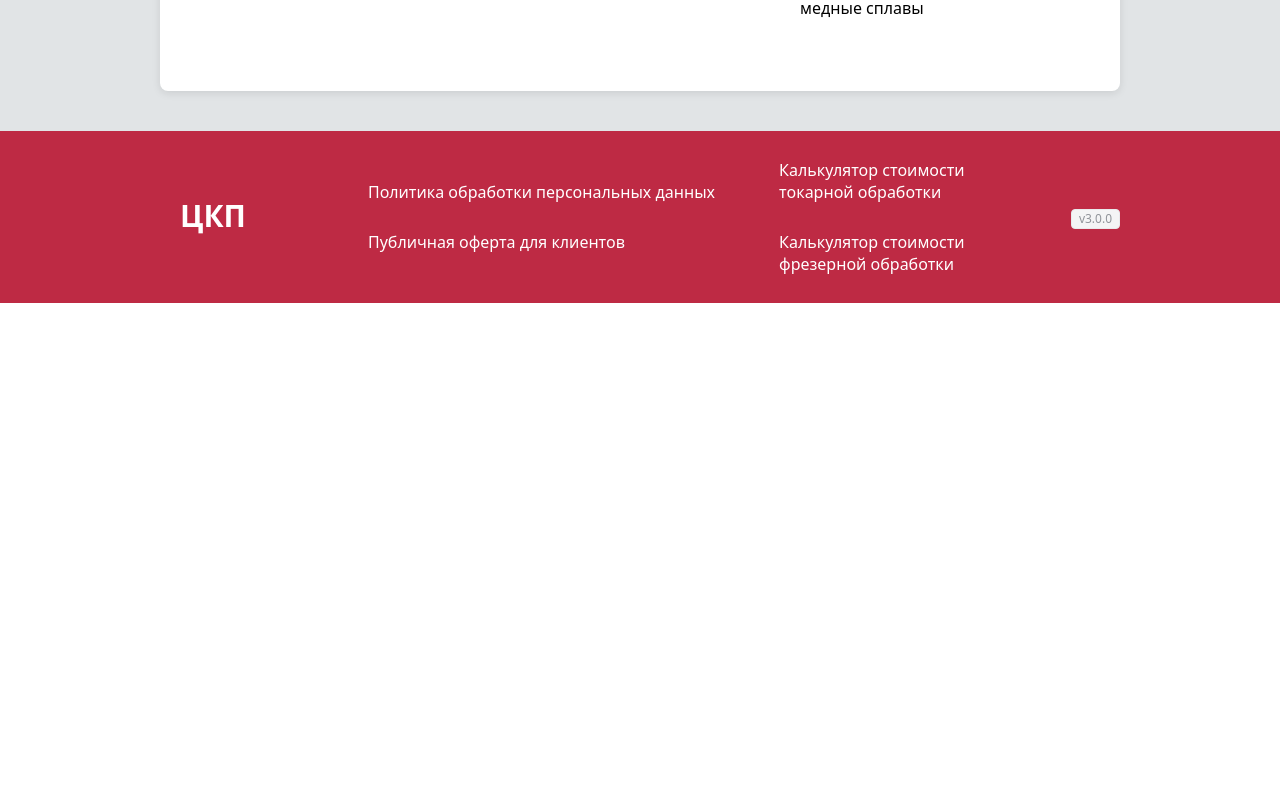
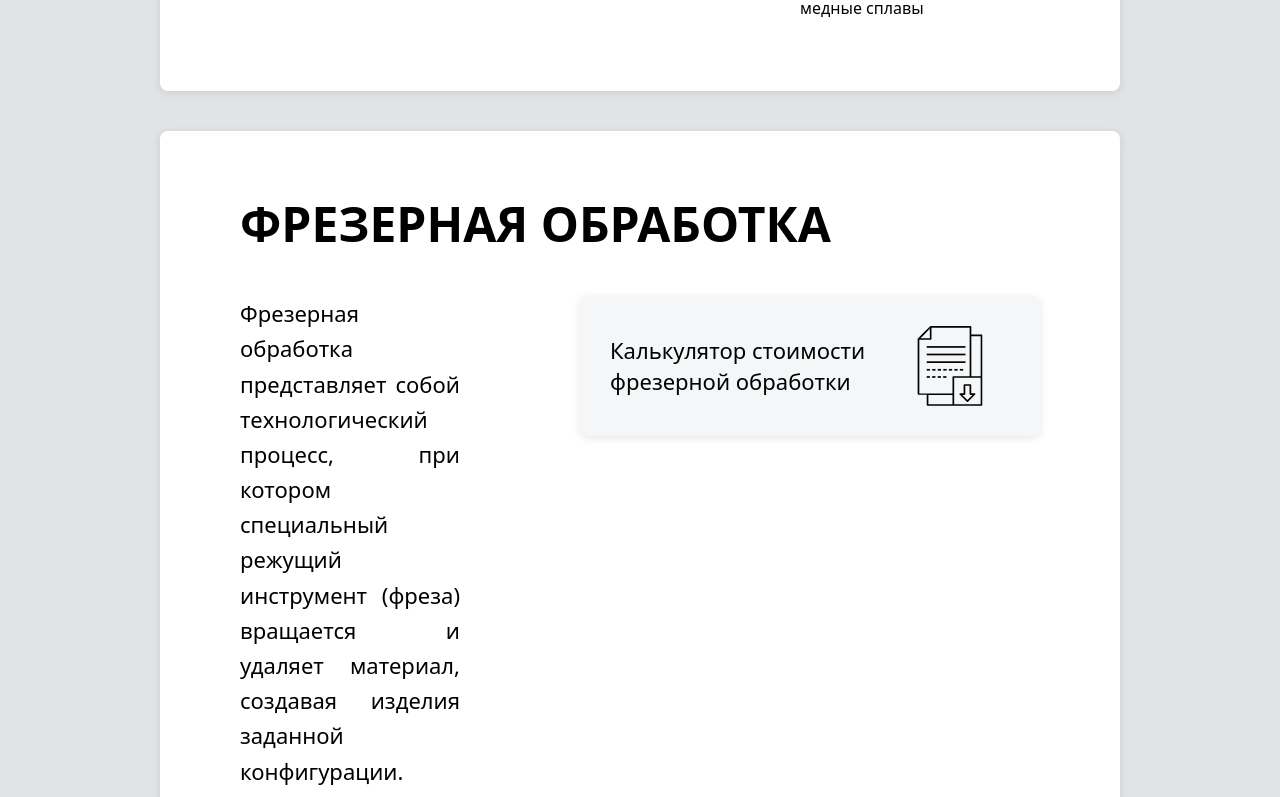
Before and after one commit to js-owl/maas-front, a Vue app: page /mach in a window 1280 px wide. Shown: the part 1800-2597 px from the top of the page. Before the commit the page ends 2103 px from the top, so only its background shows below. Built offline with nearby package versions, Linux system fonts and the light colour scheme.

Commit message:
Add milling section to MachiningPage.vue with description and technical requirements. Enhanced layout and styling for better readability and user interaction. Included a calculator card for cost estimation and updated styles for improved visual consistency.

```diff
--- a/src/pages/MachiningPage.vue
+++ b/src/pages/MachiningPage.vue
@@ -59,6 +59,65 @@ import IconDrawing from "../icons/IconDrawing.vue";
           </div>
         </div>
       </el-col>
+      <el-col :offset="3" :span="18">
+        <div class="content-wrapper">
+
+          <!-- Фрезерная обработка -->
+          <div class="main-title">ФРЕЗЕРНАЯ ОБРАБОТКА</div>
+
+          <!-- Описание и калькулятор фрезерной обработки -->
+          <div class="description-section">
+            <div class="description-text">
+              Фрезерная обработка представляет собой технологический процесс, при котором специальный режущий инструмент (фреза) вращается и удаляет материал, создавая изделия заданной конфигурации. Методика эффективна как для изготовления плоских элементов, так и для формирования трёхмерных объектов. Она обеспечивает прецизионную точность и широко применяется при работе с различными материалами: металлами, полимерами, древесиной.
+            </div>
+
+            <div class="calculator-card">
+              <div
+                class="calculator-text"
+                @click="$router.push('/milling')"
+              >
+                Калькулятор стоимости фрезерной обработки
+              </div>
+              <IconDrawing
+                color="black"
+                class="calculator-icon"
+              />
+            </div>
+          </div>
+
+          <!-- Технические требования фрезерной обработки -->
+          <div class="technical-requirements">
+            <div class="requirements-title">ТЕХНИЧЕСКИЕ ТРЕБОВАНИЯ</div>
+
+            <div class="requirements-grid">
+              <div class="requirement-column">
+                <div class="requirement-title">Оборудование</div>
+                <div class="requirement-item">Универсальные станки</div>
+                <div class="requirement-item">Станки ЧПУ, 5-осевой</div>
+                <div class="requirement-item">Станки ЧПУ, 3-осевой</div>
+                <div class="requirement-item">Фрезерно-гравировальный станок</div>
+              </div>
+
+              <div class="requirement-column">
+                <div class="requirement-title">Максимальный размер</div>
+                <div class="requirement-item">до 1400 мм (Д х Ш х В)</div>
+                <div class="requirement-item">max: 13 866 × 1571 × 1150 мм (дерево)</div>
+                <div class="requirement-item">max: 4 200 x 3200 х 1250 мм (металл)</div>
+                <div class="requirement-item">max: 4 200 x 3200 х 1250 мм (металл)</div>
+                <div class="requirement-item">max: 2 200 x 1610 мм (металл)</div>
+                <div class="requirement-item">max: 4 000 × 2070 мм (дерево)</div>
+              </div>
+
+              <div class="requirement-column">
+                <div class="requirement-title">Материалы</div>
+                <div class="requirement-item">Алюминиевые сплавы</div>
+                <div class="requirement-item">Сталь</div>
+                <div class="requirement-item">Дерево</div>
+              </div>
+            </div>
+          </div>
+        </div>
+      </el-col>
     </el-row>
   </div>
 </template>
@@ -72,11 +131,10 @@ import IconDrawing from "../icons/IconDrawing.vue";
 }
 
 .content-wrapper {
-  /* max-width: 1200px;
-  margin: 0 auto; */
   background-color: #fff;
   border-radius: 8px;
   box-shadow: 0 2px 8px rgba(0, 0, 0, 0.1);
+  margin-bottom: 40px;
   padding: 60px 80px;
 }
 
@@ -135,6 +193,14 @@ import IconDrawing from "../icons/IconDrawing.vue";
   font-weight: 500;
   color: #000;
   line-height: 1.4;
+}
+
+/* Разделитель между секциями */
+.section-divider {
+  height: 2px;
+  background-color: #e0e0e0;
+  margin: 60px 0;
+  border-radius: 1px;
 }
 
 /* Технические требования */
```
